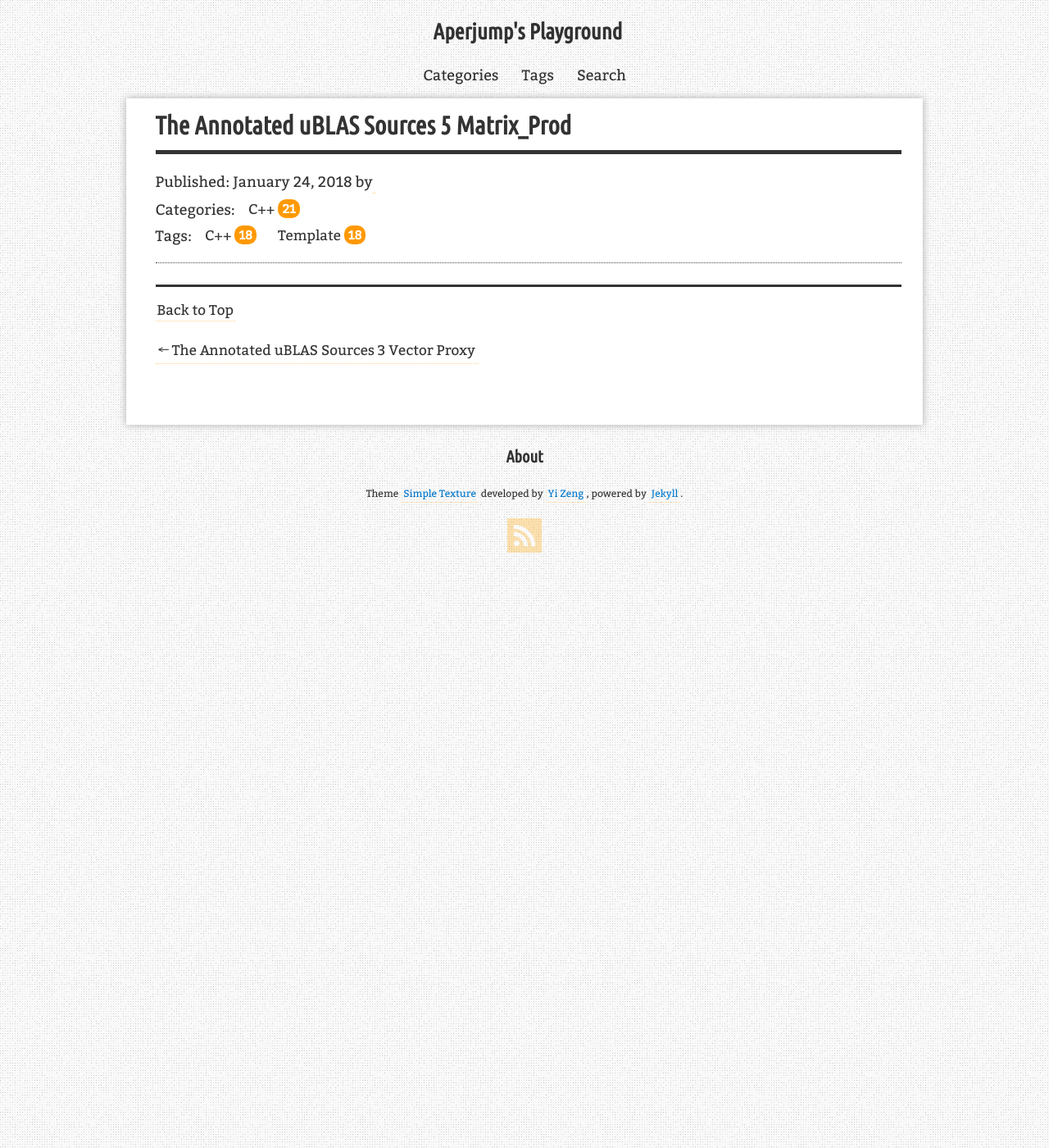
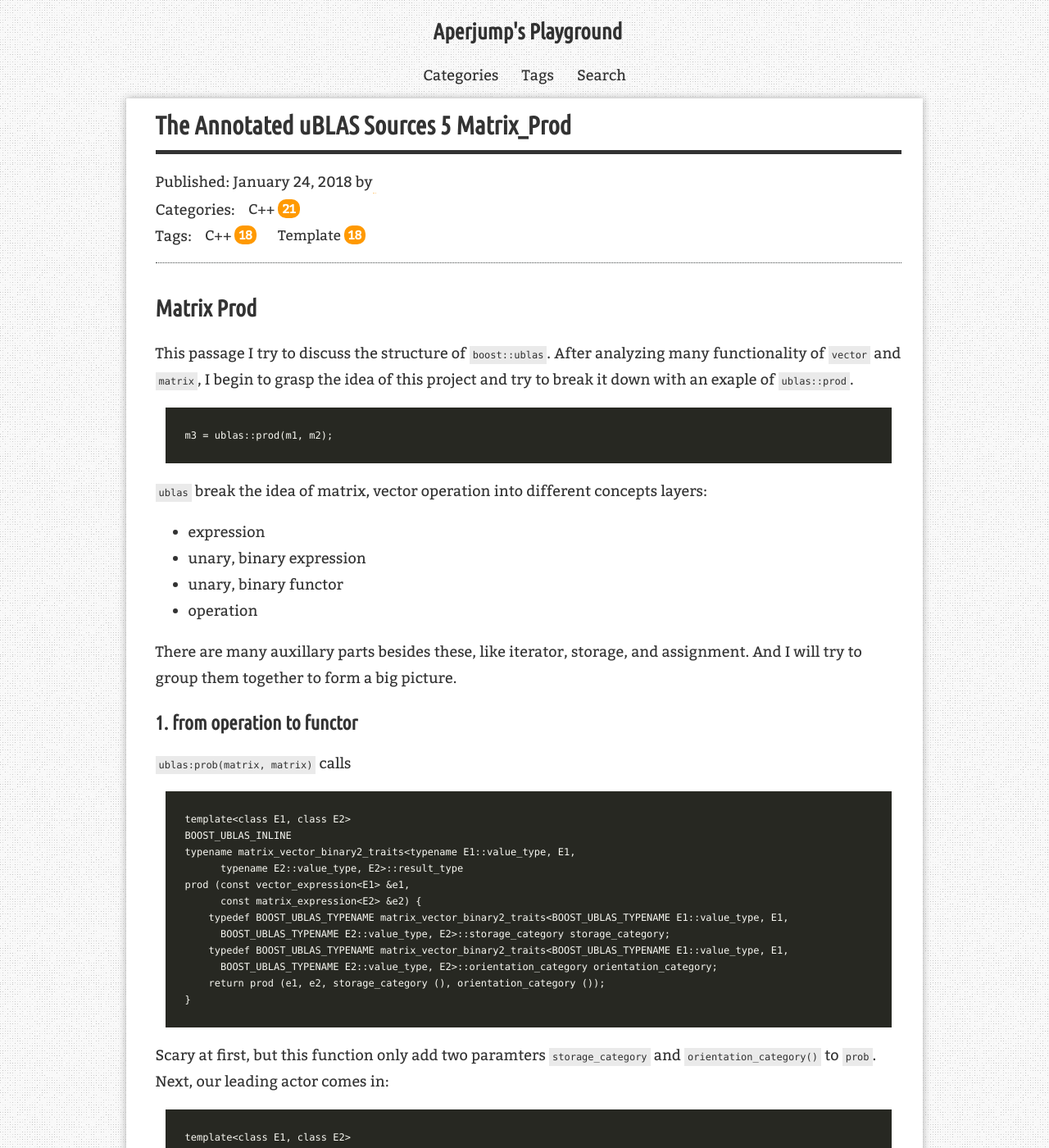
Before and after one commit to Aperjump/Aperjump.github.io, a Jekyll site: the page built from _posts/2018-01-24-matrix_prod.md, in a window 1280 px wide and 1400 px high. Shown: the whole window at 82% size. Built offline with Jekyll 4.4.1, drawn with Linux system fonts in a browser that asks for light colours; nearby versions of some CDN libraries; comment, search, counter and statistics services are not loaded; some of the changed text lies outside the part shown.

Commit message:
matrix_prob

````diff
--- a/_posts/2018-01-24-matrix_prod.md
+++ b/_posts/2018-01-24-matrix_prod.md
@@ -7,3 +7,54 @@ tags: [C++, Template]
 redirect_from:
   - /2018/01/24/
 ---
+## Matrix Prod
+
+This passage I try to discuss the structure of `boost::ublas`. After analyzing many functionality of `vector` and `matrix`, I begin to grasp the idea of this project and try to break it down with an exaple of `ublas::prod`.
+
+
+```
+m3 = ublas::prod(m1, m2);
+```
+`ublas` break the idea of matrix, vector operation into different concepts layers:
+
+- expression
+- unary, binary expression
+- unary, binary functor
+- operation
+
+There are many auxillary parts besides these, like iterator, storage, and assignment. And I will try to group them together to form a big picture.
+
+### 1. from operation to functor
+`ublas:prob(matrix, matrix)` calls
+```
+template<class E1, class E2>
+BOOST_UBLAS_INLINE
+typename matrix_vector_binary2_traits<typename E1::value_type, E1,
+      typename E2::value_type, E2>::result_type
+prod (const vector_expression<E1> &e1,
+      const matrix_expression<E2> &e2) {
+    typedef BOOST_UBLAS_TYPENAME matrix_vector_binary2_traits<BOOST_UBLAS_TYPENAME E1::value_type, E1,
+      BOOST_UBLAS_TYPENAME E2::value_type, E2>::storage_category storage_category;
+    typedef BOOST_UBLAS_TYPENAME matrix_vector_binary2_traits<BOOST_UBLAS_TYPENAME E1::value_type, E1,
+      BOOST_UBLAS_TYPENAME E2::value_type, E2>::orientation_category orientation_category;
+    return prod (e1, e2, storage_category (), orientation_category ());
+}
+```
+Scary at first, but this function only add two paramters `storage_category` and `orientation_category()` to `prob`. Next, our leading actor comes in:
+```
+template<class E1, class E2>
+BOOST_UBLAS_INLINE
+typename matrix_vector_binary2_traits<typename E1::value_type, E1,
+      typename E2::value_type, E2>::result_type
+prod (const vector_expression<E1> &e1,
+      const matrix_expression<E2> &e2,
+      unknown_storage_tag,
+      column_major_tag) {
+    typedef BOOST_UBLAS_TYPENAME matrix_vector_binary2_traits<BOOST_UBLAS_TYPENAME E1::value_type, E1,
+      BOOST_UBLAS_TYPENAME E2::value_type, E2>::expression_type expression_type;
+    return expression_type (e1 (), e2 ());
+}
+```
+In previous passage, I have seen this function multiple times, and they share one common interface:
+1. use `traits` to determine `expression_type` and `result_type`.
+2. return one `expression_type`, and it plays the evaluation part.
````
